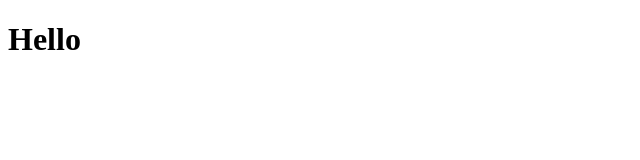
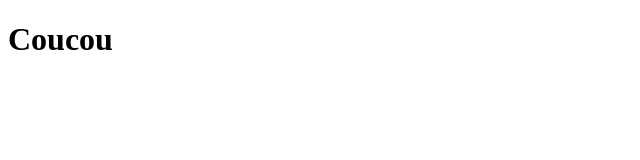
Before and after one commit to jonathan-yafu/tp-git, a plain HTML site: page index.html in a window 1280 px wide. Shown: the whole page, without its empty margins (0-640 px from the left). Drawn offline with Linux system fonts and the light colour scheme.

Commit message:
change h1

```diff
--- a/index.html
+++ b/index.html
@@ -7,6 +7,6 @@
     <title>Document</title>
   </head>
   <body>
-    <h1>Hello</h1>
+    <h1>Coucou</h1>
   </body>
 </html>
```
